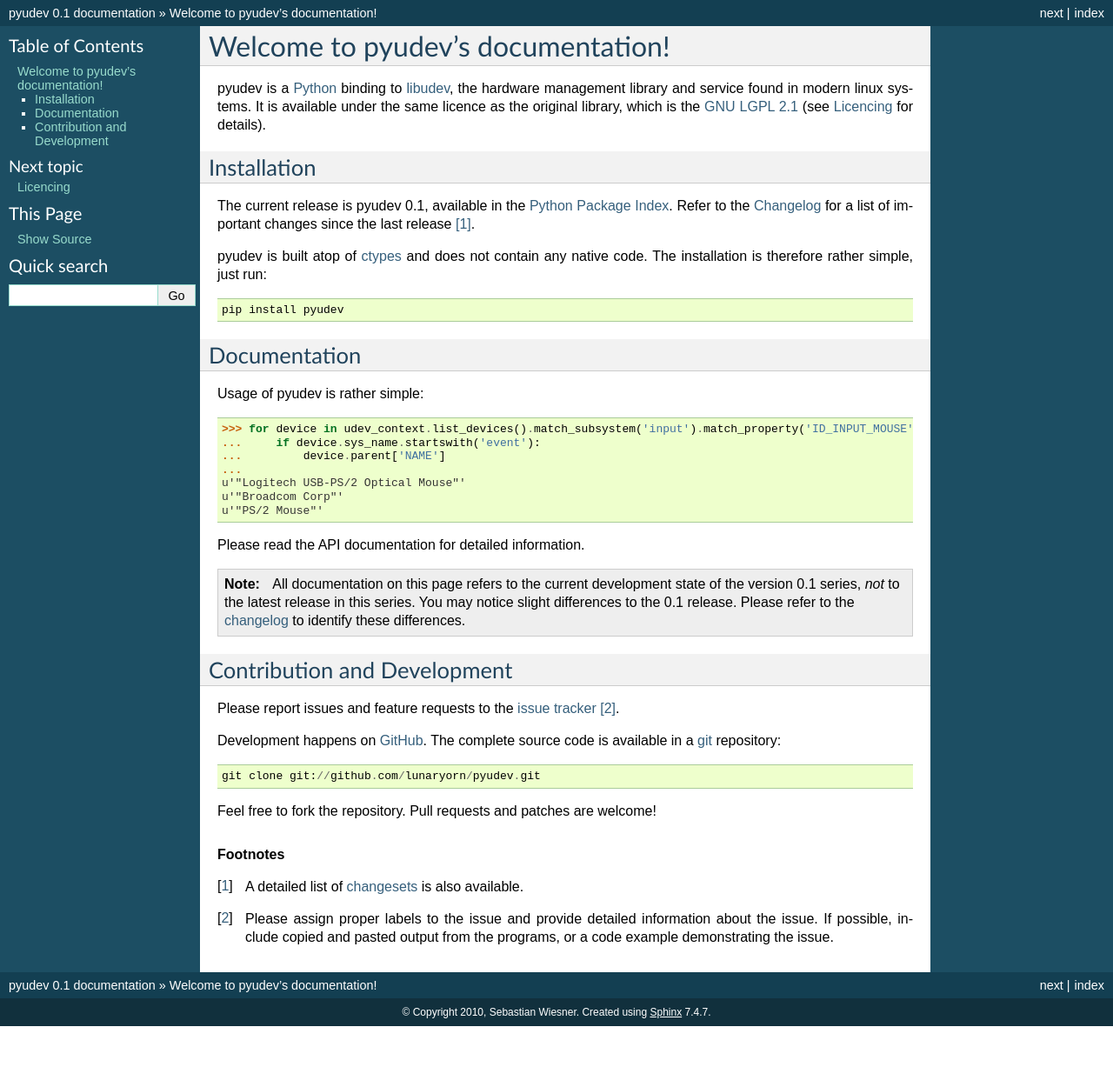
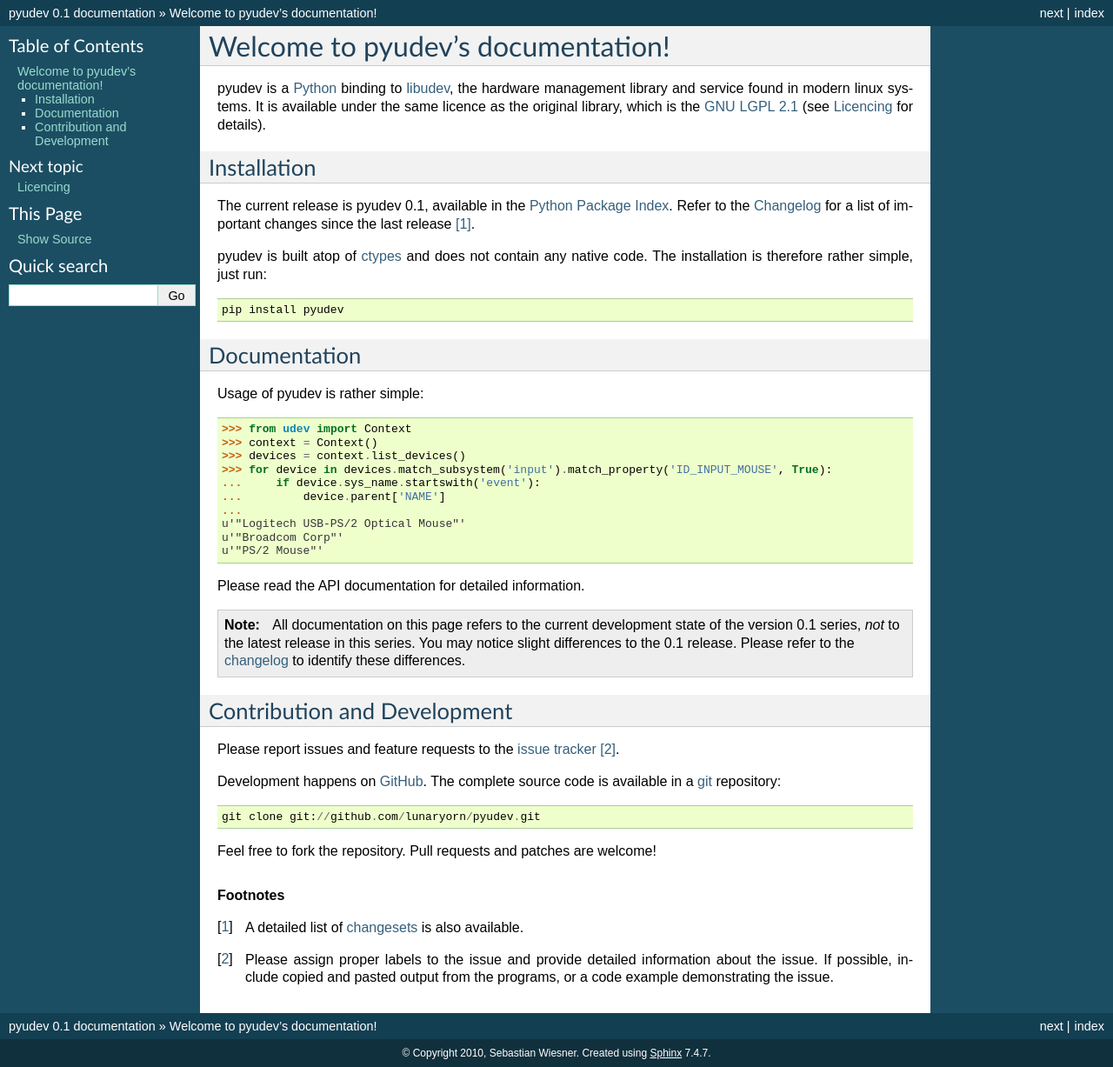
Before and after one commit to pyudev/pyudev, a Sphinx documentation site: the page built from doc/index.rst, in a window 1280 px wide. Shown: the whole page at 87% size. Built offline with Sphinx 7.4.7, drawn with Linux system fonts in a browser that asks for light colours; pages that are not in the unit, such as notebooks, are missing from menus; before the commit the page ends 1180 px from its top, so only the background shows below that.

```diff
--- a/doc/index.rst
+++ b/doc/index.rst
@@ -23,15 +23,18 @@ installation is therefore rather simple, just run::
 Documentation
 -------------
 
-Usage of pyudev is rather simple::
+Usage of pyudev is rather simple:
 
-   >>> for device in udev_context.list_devices().match_subsystem('input').match_property('ID_INPUT_MOUSE', True):
-   ...     if device.sys_name.startswith('event'):
-   ...         device.parent['NAME']
-   ...
-   u'"Logitech USB-PS/2 Optical Mouse"'
-   u'"Broadcom Corp"'
-   u'"PS/2 Mouse"'
+>>> from udev import Context
+>>> context = Context()
+>>> devices = context.list_devices()
+>>> for device in devices.match_subsystem('input').match_property('ID_INPUT_MOUSE', True):
+...     if device.sys_name.startswith('event'):
+...         device.parent['NAME']
+...
+u'"Logitech USB-PS/2 Optical Mouse"'
+u'"Broadcom Corp"'
+u'"PS/2 Mouse"'
 
 Please read the :doc:`API documentation <api>` for detailed information.
 
```
